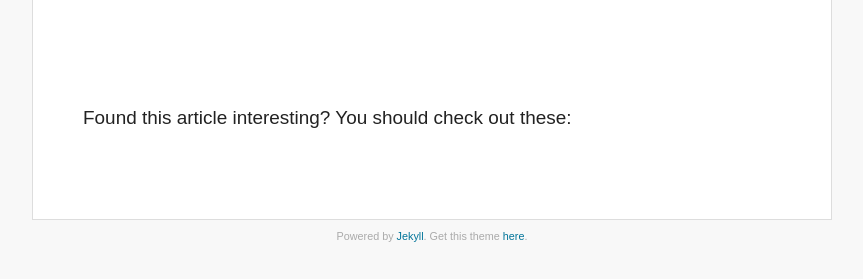
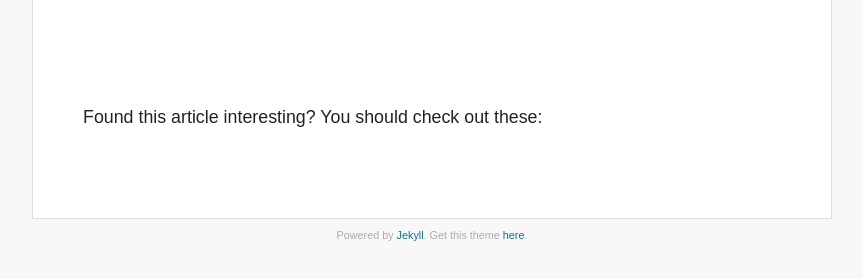
Before and after one commit to nithinbekal/nithinbekal.github.io, a Jekyll site: the page built from notes/terminal-shortcuts.md, in a window 1280 px wide. Shown: the part 1398-1677 px from the top of the page, without its empty margins (208-1071 px from the left). Built offline with Jekyll 4.4.1, drawn with Linux system fonts in a browser that asks for light colours.

Commit message:
Clean up post nav style

```diff
--- a/_includes/post_nav.html
+++ b/_includes/post_nav.html
@@ -13,7 +13,7 @@
 </div>
 
 <div id='related-posts'>
-  <h3>Found this article interesting? You should check out these:</h3>
+  <p class="text-lg">Found this article interesting? You should check out these:</p>
   <ul>
     {% for post in site.related_posts limit:5 %}
     {% assign index = forloop.index %}
--- a/_sass/site.scss
+++ b/_sass/site.scss
@@ -229,11 +229,8 @@ a:hover { text-decoration: underline; }
 }
 
 #related-posts { font-size: 0.9em; margin: 20px 0 30px 0; }
-#related-posts h3 { font-weight: normal; padding: 20px 0; }
-#related-posts ul {
-  line-height: 1.7em;
-  padding: 0 30px;
-}
+#related-posts .text-lg { padding: 20px 0; }
+#related-posts ul { line-height: 1.7em; padding: 0 30px; }
 
 .container > .footer {
   color: #aaa;
```
